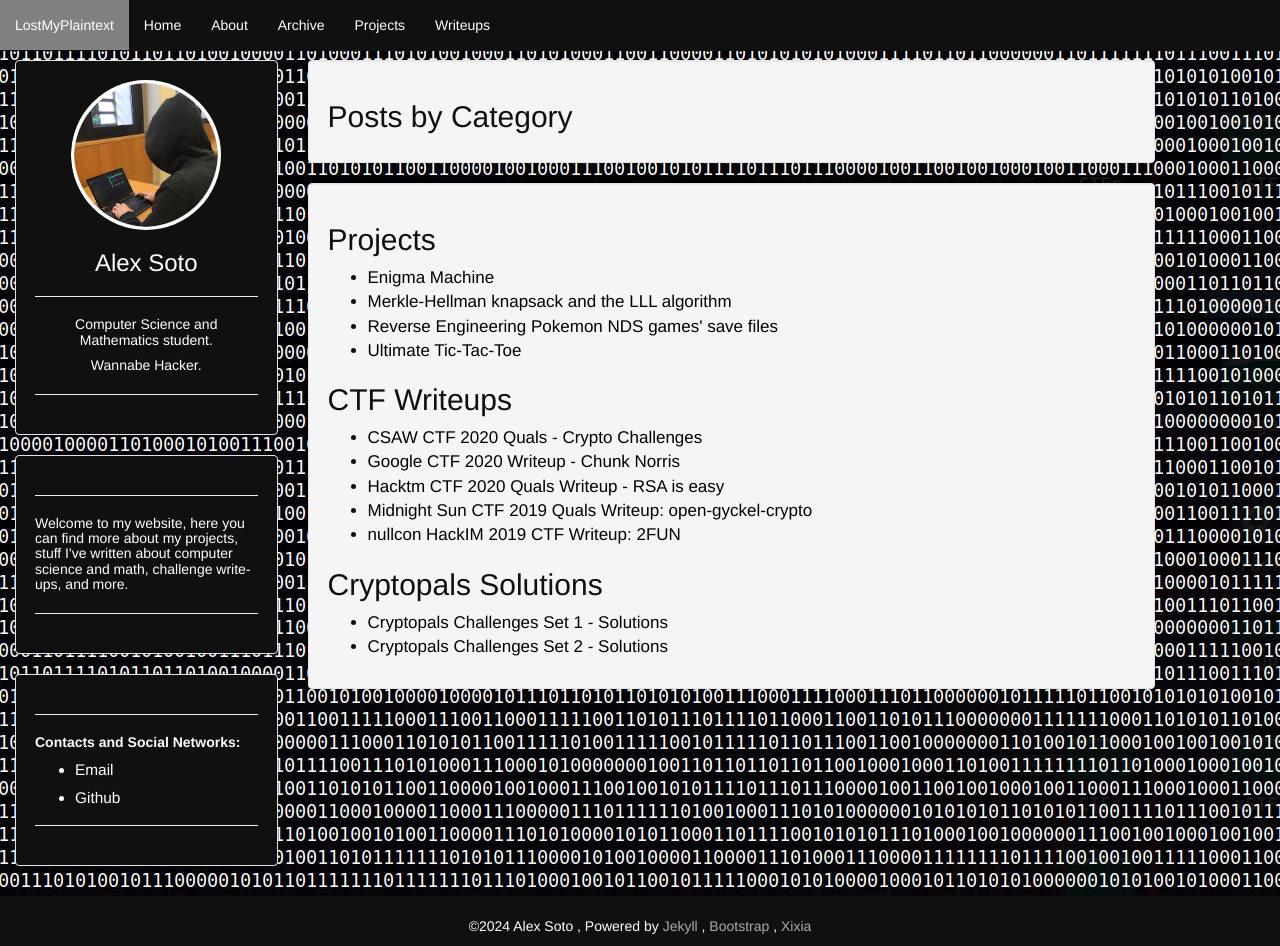
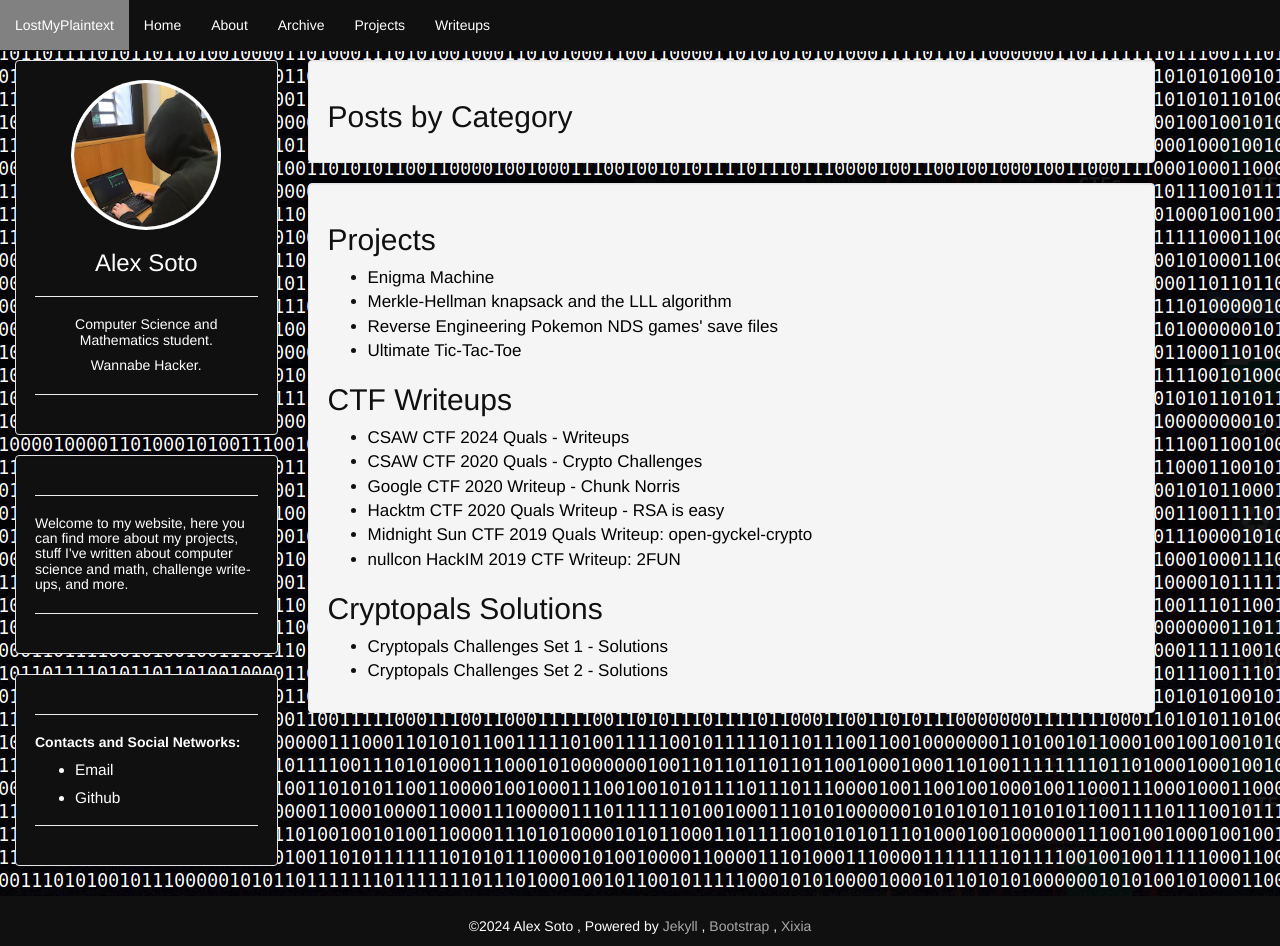
Before and after one commit to 0xA2/0xA2.github.io, a Jekyll site: the page built from archive.html, in a window 1280 px wide and 946 px high. Built offline with Jekyll 4.4.1, drawn with Linux system fonts in a browser that asks for light colours.

Commit message:
Update archive.html

```diff
--- a/archive.html
+++ b/archive.html
@@ -14,6 +14,7 @@ layout: default
 </ul>
 <h2>CTF Writeups</h2>
 <ul>
+    <li><a href=" /writeups/2024/09/12/csawCTF2024quals.html">CSAW CTF 2024 Quals - Writeups</a></li>
     <li><a href="/writeups/2020/09/17/csawCTF2020quals.html">CSAW CTF 2020 Quals - Crypto Challenges</a></li>
     <li><a href="/writeups/2020/09/02/GoogleCTF2020ChunkNorris.html">Google CTF 2020 Writeup - Chunk Norris</a></li>
     <li><a href="/writeups/2020/02/04/hacktmCTF_RSAisEasy.html">Hacktm CTF 2020 Quals Writeup - RSA is easy</a></li>
```
